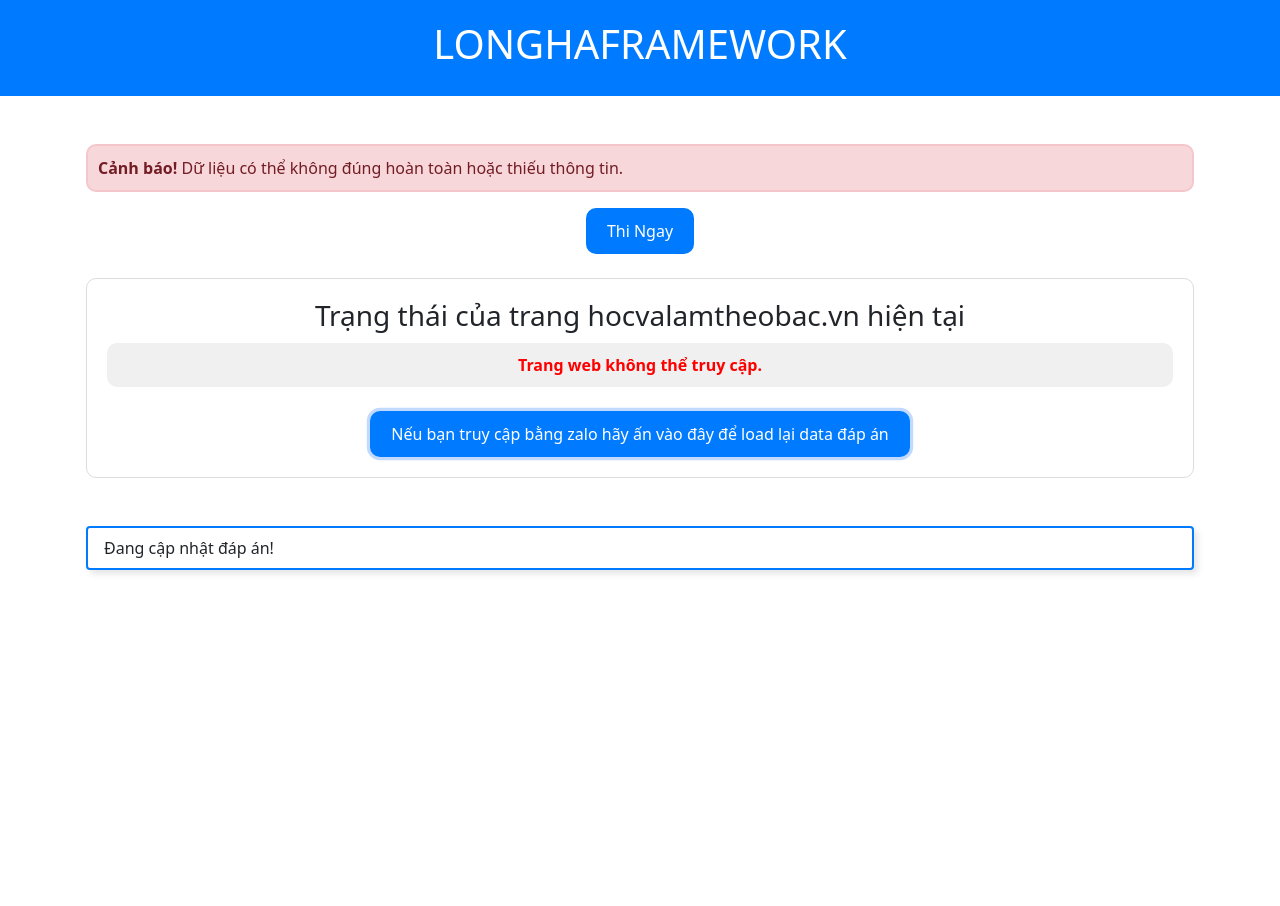
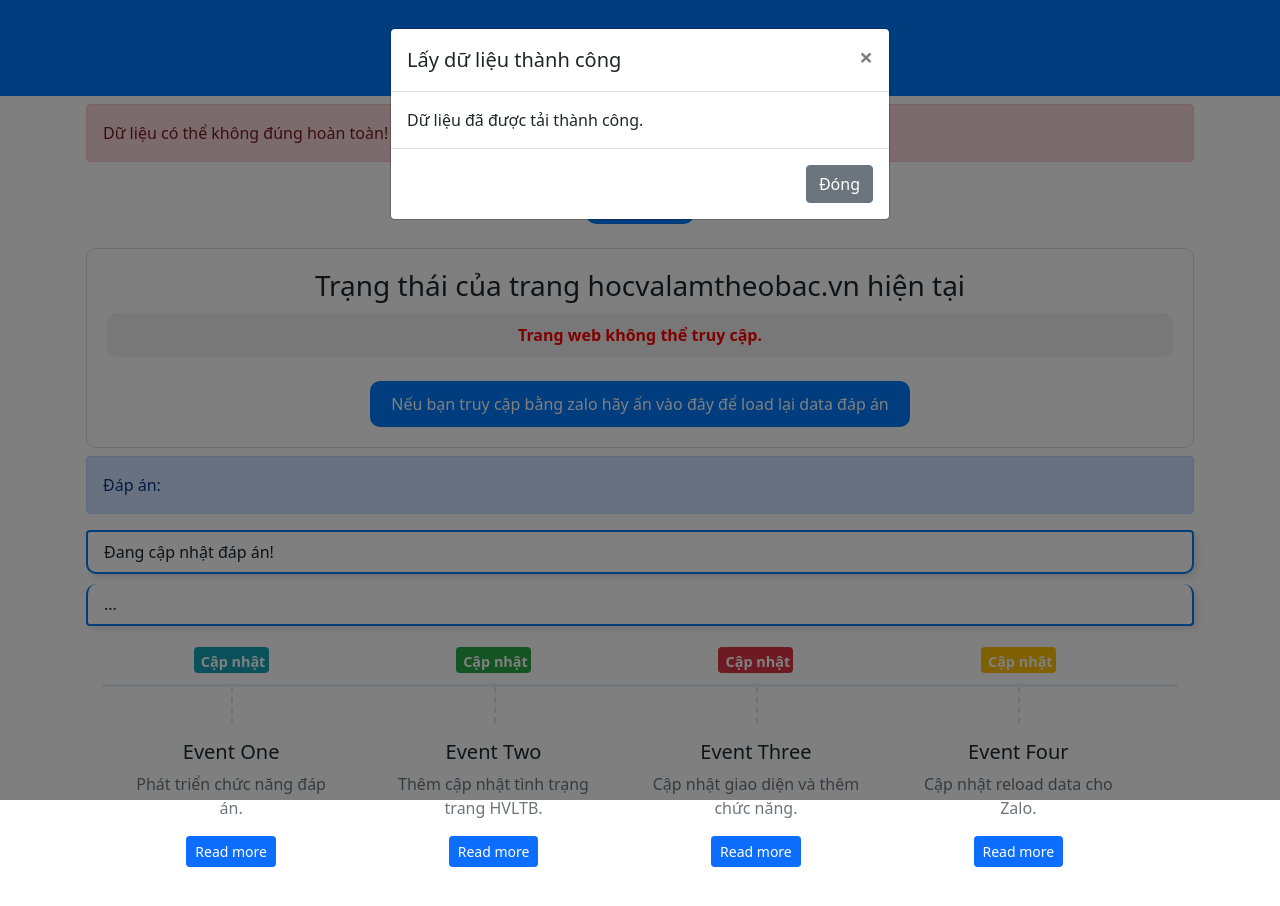
Before and after one commit to LongHaFramework/dapan, a plain HTML site: page index.html in a window 1280 px wide. Both pictures are taken after a click on the button 639 px from the left and 433 px from the top of the page. Before the commit the page ends 800 px from the top, so only its background shows below. Drawn offline with nearby package versions, Linux system fonts and the light colour scheme; no server answers.

Commit message:
Update index.html

```diff
--- a/index.html
+++ b/index.html
@@ -19,20 +19,11 @@
             text-align: center;
         }
 
-        .alert {
-            background-color: #f8d7da;
-            color: #721c24;
-            border: 2px solid #f5c6cb;
+        .custom-button {
+            background-color: #007BFF;
+            color: white;
+            padding: 10px 20px;
             border-radius: 10px;
-            padding: 10px;
-            margin-top: 20px;
-        }
-
-        .custom-button {
-            background-color: #007BFF; /* Màu nền xanh nước biển cho nút */
-            color: white; /* Màu chữ trắng cho nút */
-            padding: 10px 20px; /* Kích thước nút */
-            border-radius: 10px; /* Độ cong viền */
         }
 
         .ping-status {
@@ -47,63 +38,222 @@
         }
 
         .highlighted {
-            background-color: #f0f0f0; /* Màu nền nổi bật */
+            background-color: #f0f0f0;
             padding: 10px;
             border-radius: 10px;
         }
+
+        /* Thêm CSS cho hiệu ứng loading */
+        @keyframes loading {
+            0% { content: "."; }
+            20% { content: ".."; }
+            40% { content: "..."; }
+            60% { content: "...."; }
+            80% { content: "....."; }
+            100% { content: "......"; }
+        }
+
+        .loading::after {
+            content: " ";
+            animation: loading 1s infinite;
+        }
+
+        .horizontal-timeline .items {
+  border-top: 3px solid #e9ecef;
+}
+
+.horizontal-timeline .items .items-list {
+  display: block;
+  position: relative;
+  text-align: center;
+  padding-top: 70px;
+  margin-right: 0;
+}
+
+.horizontal-timeline .items .items-list:before {
+  content: "";
+  position: absolute;
+  height: 36px;
+  border-right: 2px dashed #dee2e6;
+  top: 0;
+}
+
+.horizontal-timeline .items .items-list .event-date {
+  position: absolute;
+  top: 36px;
+  left: 0;
+  right: 0;
+  width: 75px;
+  margin: 0 auto;
+  font-size: 0.9rem;
+  padding-top: 8px;
+}
+
+@media (min-width: 1140px) {
+  .horizontal-timeline .items .items-list {
+    display: inline-block;
+    width: 24%;
+    padding-top: 45px;
+  }
+
+  .horizontal-timeline .items .items-list .event-date {
+    top: -40px;
+  }
+}
     </style>
     <title>Đáp án</title>
 </head>
 <body>
+    <!-- Header -->
     <div class="header">
         <h1>LONGHAFRAMEWORK</h1>
     </div>
 
-    <div class="container mt-5">
-        <div class="alert">
-            <strong>Cảnh báo!</strong> Dữ liệu có thể không đúng hoàn toàn hoặc thiếu thông tin.
+    <!-- Modal thông báo thành công -->
+    <div class="modal fade" id="successModal" tabindex="-1" role="dialog" aria-labelledby="exampleModalLabel" aria-hidden="true">
+        <div class="modal-dialog" role="document">
+            <div class="modal-content">
+                <div class="modal-header">
+                    <h5 class="modal-title" id="exampleModalLabel">Lấy dữ liệu thành công</h5>
+                    <button type="button" class="close" data-dismiss="modal" aria-label="Close">
+                        <span aria-hidden="true">&times;</span>
+                    </button>
+                </div>
+                <div class="modal-body">
+                    Dữ liệu đã được tải thành công.
+                </div>
+                <div class="modal-footer">
+                    <button type="button" class="btn btn-secondary" data-dismiss="modal">Đóng</button>
+                </div>
+            </div>
         </div>
+    </div>
+
+    <!-- Main content -->
+    <div class="container mt-2">
+        <div class="alert alert-danger" role="alert">
+            Dữ liệu có thể không đúng hoàn toàn!
+        </div>
+    </div>
+
+    <div class="container mt-2">
         <div class="text-center">
             <a href="https://test.hocvalamtheobac.vn/" class="btn custom-button">Thi Ngay</a>
             <br><br>
             <div class="status-frame">
                 <h3>Trạng thái của trang hocvalamtheobac.vn hiện tại</h3>
-                <div class="ping-status highlighted" id="pingStatus">Đang kiểm tra...(vui lòng đợi 15-30s)</div>
+                <div class="ping-status highlighted" id="pingStatus">
+                    <div class="loading"></div> <!-- Hiệu ứng loading ở đây -->
+                    (vui lòng đợi 15-30s)
+                </div>
                 <br>
                 <button class="btn custom-button" onclick="reloadData()">Nếu bạn truy cập bằng zalo hãy ấn vào đây để load lại data đáp án</button>
             </div>
         </div>
     </div>
-    <div class="container mt-5">
+
+    <!-- Thêm phần time line dưới phần đáp án -->
+<div class="container mt-2">
+    <div class="alert alert-primary" role="alert">
+        Đáp án:
+    </div>
     <ul class="list-group">
         <li class="list-group-item">Đang cập nhật đáp án!</li>
+        <li class="list-group-item">...</li>
     </ul>
 
+    <div class="container-fluid py-5">
+
+  <div class="row">
+    <div class="col-lg-12">
+
+      <div class="horizontal-timeline">
+
+        <ul class="list-inline items">
+          <li class="list-inline-item items-list">
+            <div class="px-4">
+              <div class="event-date badge bg-info">Cập nhật</div>
+              <h5 class="pt-2">Event One</h5>
+              <p class="text-muted">Phát triển chức năng đáp án.</p>
+              <div>
+                <a href="#" class="btn btn-primary btn-sm">Read more</a>
+              </div>
+            </div>
+          </li>
+          <li class="list-inline-item items-list">
+            <div class="px-4">
+              <div class="event-date badge bg-success">Cập nhật</div>
+              <h5 class="pt-2">Event Two</h5>
+              <p class="text-muted">Thêm cập nhật tình trạng trang HVLTB.
+              </p>
+              <div>
+                <a href="#" class="btn btn-primary btn-sm">Read more</a>
+              </div>
+            </div>
+          </li>
+          <li class="list-inline-item items-list">
+            <div class="px-4">
+              <div class="event-date badge bg-danger">Cập nhật</div>
+              <h5 class="pt-2">Event Three</h5>
+              <p class="text-muted">Cập nhật giao diện và thêm chức năng.</p>
+              <div>
+                <a href="#" class="btn btn-primary btn-sm">Read more</a>
+              </div>
+            </div>
+          </li>
+          <li class="list-inline-item items-list">
+            <div class="px-4">
+              <div class="event-date badge bg-warning">Cập nhật</div>
+              <h5 class="pt-2">Event Four</h5>
+              <p class="text-muted">Cập nhật reload data cho Zalo.
+              </p>
+              <div>
+                <a href="#" class="btn btn-primary btn-sm">Read more</a>
+              </div>
+            </div>
+          </li>
+        </ul>
+
+      </div>
+
+    </div>
+  </div>
+
+</div>
+
+
+    <!-- JavaScript -->
+    <script src="https://code.jquery.com/jquery-3.6.0.min.js"></script>
+    <script src="https://cdn.jsdelivr.net/npm/bootstrap@5.0.0-alpha1/dist/js/bootstrap.min.js"></script>
     <script>
         function checkPing() {
             const pingStatusElement = document.getElementById("pingStatus");
             const urlToPing = "https://test.hocvalamtheobac.vn/";
 
-            pingStatusElement.innerText = "Đang kiểm tra...(vui lòng đợi 15-30s)";
+            pingStatusElement.innerHTML = '<div class="loading"></div>(vui lòng đợi 15-30s)';
 
             fetch(urlToPing)
                 .then(response => {
                     if (response.ok) {
                         pingStatusElement.innerText = "Trang web có thể truy cập bây giờ.";
-                        pingStatusElement.style.color = "green"; // Màu xanh nếu trang web có thể truy cập
+                        pingStatusElement.style.color = "green";
                     } else {
                         pingStatusElement.innerText = "Trang web không thể truy cập.";
-                        pingStatusElement.style.color = "red"; // Màu đỏ nếu trang web không thể truy cập
+                        pingStatusElement.style.color = "red";
                     }
                 })
                 .catch(error => {
                     pingStatusElement.innerText = "Trang web không thể truy cập.";
-                    pingStatusElement.style.color = "red"; // Màu đỏ nếu trang web không thể truy cập
+                    pingStatusElement.style.color = "red";
                 });
         }
 
         function reloadData() {
-            window.location.reload();
+            // Simulate a delay (you can replace this with actual data loading)
+            setTimeout(function () {
+                // After data is loaded successfully, show the success modal
+                $('#successModal').modal('show');
+            }, 1500); // Delay in milliseconds (3 seconds in this example)
         }
 
         // Kiểm tra ping khi trang web được tải
```
